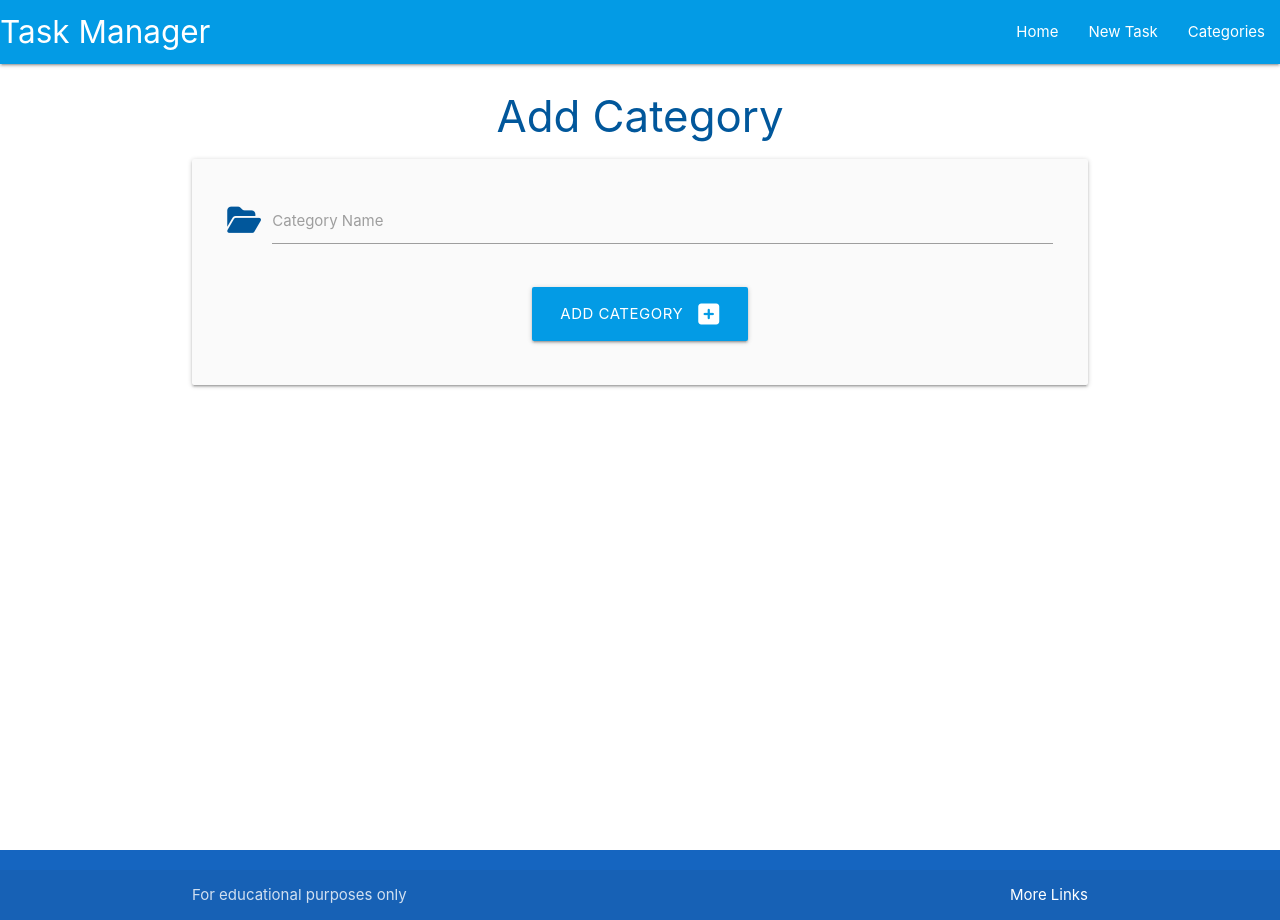
After one commit to rasm1/flask-sqlalchemy, a Flask app: page /add_category in a window 1280 px wide. The commit adds this page. Run offline with Flask 2, Linux system fonts and the light colour scheme; some libraries are stand-ins or nearby versions.

Commit message:
Add a lot

```diff
--- a/taskmanager/routes.py
+++ b/taskmanager/routes.py
@@ -1,7 +1,23 @@
-from flask import render_template
+from flask import render_template, request, redirect, url_for
 from taskmanager import app, db
+from taskmanager.models import Category, Task
 
 
 @app.route("/")
 def home():
-    return render_template("base.html")
+    return render_template("tasks.html")
+
+
+@app.route("/categories")
+def categories():
+    return render_template("categories.html")
+
+
+@app.route("/add_category", methods=["GET", "POST"])
+def add_category():
+    if request.method == "POST":
+        category = Category(category_name=request.form.get("category_name"))
+        db.session.add(category)
+        db.session.commit()
+        return redirect(url_for("categories"))
+    return render_template("add_category.html")
--- /dev/null
+++ b/taskmanager/static/css/style.css
@@ -0,0 +1,9 @@
+body {
+    display: flex;
+    min-height: 100vh;
+    flex-direction: column;
+  }
+
+  main {
+    flex: 1 0 auto;
+  }
--- /dev/null
+++ b/taskmanager/static/js/script.js
@@ -0,0 +1,4 @@
+document.addEventListener('DOMContentLoaded', function() {
+    let sidenav = document.querySelectorAll('.sidenav');
+    M.Sidenav.init(sidenav);
+  });
--- /dev/null
+++ b/taskmanager/templates/add_category.html
@@ -0,0 +1,27 @@
+{% extends "base.html" %}
+{% block content %}
+
+<h3 class="light-blue-text text-darken-4 center-align">Add Category</h3>
+
+<div class="row card-panel grey lighten-5">
+    <form class="col s12" method="POST" action="{{ url_for('add_category') }}">
+        <!-- category name -->
+        <div class="row">
+            <div class="input-field col s12">
+                <i class="fas fa-folder-open prefix light-blue-text text-darken-4"></i>
+                <input id="category_name" name="category_name" minlength="3" maxlength="25" type="text" class="validate" required>
+                <label for="category_name">Category Name</label>
+            </div>
+        </div>
+        <!-- submit button -->
+        <div class="row">
+            <div class="col s12 center-align">
+                <button type="submit" class="btn-large light-blue darken-1">
+                    Add Category <i class="fas fa-plus-square right"></i>
+                </button>
+            </div>
+        </div>
+    </form>
+</div>
+
+{% endblock %}
--- a/taskmanager/templates/base.html
+++ b/taskmanager/templates/base.html
@@ -1,14 +1,62 @@
 <!DOCTYPE html>
 <html lang="en">
+
 <head>
     <meta charset="UTF-8">
     <meta http-equiv="X-UA-Compatible" content="IE=edge">
     <meta name="viewport" content="width=device-width, initial-scale=1.0">
+    <link rel="stylesheet" href="https://cdnjs.cloudflare.com/ajax/libs/font-awesome/6.6.0/css/all.min.css"
+        integrity="sha512-Kc323vGBEqzTmouAECnVceyQqyqdsSiqLQISBL29aUW4U/M7pSPA/gEUZQqv1cwx4OnYxTxve5UMg5GT6L4JJg=="
+        crossorigin="anonymous" referrerpolicy="no-referrer" />
+    <link rel="stylesheet" href="https://cdnjs.cloudflare.com/ajax/libs/materialize/1.0.0/css/materialize.min.css"
+        type="text/css">
+    <link rel="stylesheet" href="{{ url_for('static', filename='css/style.css')}}" type="text/css">
     <title>Task Manager</title>
 </head>
+
 <body>
 
-    Hello World!
+    <header>
+        <!-- top navbar -->
+        <nav class="light-blue darken-1">
+            <div class="nav-wrapper">
+            <a href="{{ url_for('home') }}" class="brand-logo">Task Manager</a>
+            <a href="#" data-target="mobile-demo" class="sidenav-trigger"><i class="fas fa-bars"></i></a>
+            <ul class="right hide-on-med-and-down">
+                <li><a href="{{ url_for('home') }}">Home</a></li>
+                <li><a href="">New Task</a></li>
+                <li><a href="{{ url_for('categories') }}">Categories</a></li>
+            </ul>
+            </div>
+        </nav>
 
+        <!-- mobile sidenav -->
+        <ul class="sidenav" id="mobile-demo">
+            <li><a href="{{ url_for('home') }}">Home</a></li>
+            <li><a href="">New Task</a></li>
+            <li><a href="{{ url_for('categories') }}">Categories</a></li>
+        </ul>
+    </header>
+
+    <main class="container">
+        {% block content%}
+        {% endblock %}
+    </main>
+
+    <footer class="page-footer blue darken-3">
+        <div class="footer-copyright">
+          <div class="container">
+          For educational purposes only
+          <a class="white-text right" href="#!">More Links</a>
+          </div>
+        </div>
+      </footer>
+
+    <script src="https://cdnjs.cloudflare.com/ajax/libs/materialize/1.0.0/js/materialize.min.js"></script>
+    <script src="{{ url_for('static', filename='js/script.js')}}"></script>
 </body>
+
 </html>
+
+<!-- pyenv install 3.9 && pyenv global 3.9 && pyenv shell 3.9
+-->
--- /dev/null
+++ b/taskmanager/templates/tasks.html
@@ -0,0 +1,5 @@
+{% extends "base.html" %}
+{% block content%}
+
+<h3 class="light-blue-text text-darken-4 center-align">Tasks</h3>
+{% endblock %}
```
Also changed, not shown: requirements.txt (added, +24 -0 lines), taskmanager/models.py (added, +28 -0 lines), taskmanager/templates/categories.html (added, +14 -0 lines).
